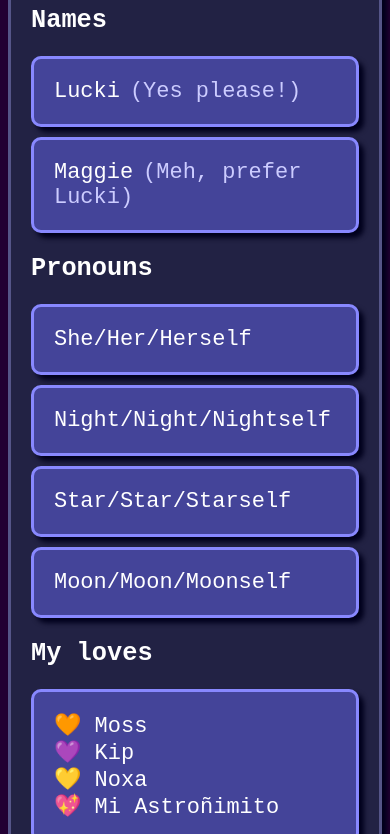
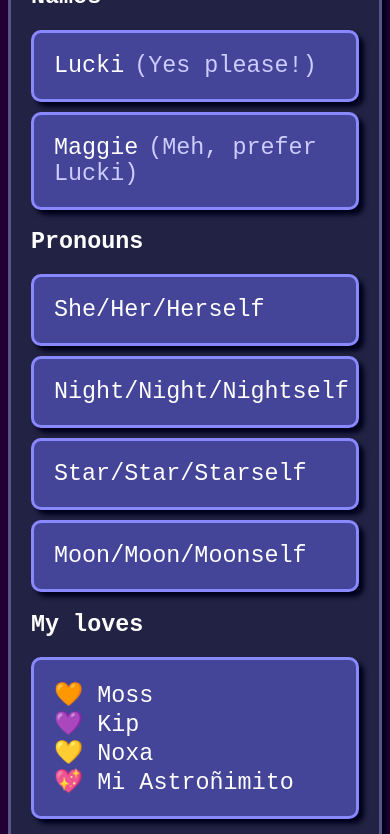
Before and after one commit to labbo-lab/aboutme, a plain HTML site: page index.html in a window 390 px wide. Shown: the part 198-1032 px from the top of the page. Drawn offline with Linux system fonts and the light colour scheme.

Commit message:
Update style.css

```diff
--- a/style.css
+++ b/style.css
@@ -39,7 +39,6 @@ body {
 }
 
 .section {
-  font-size: 17px;
   margin-bottom: 10px;
   color: white;
   padding: 20px;
@@ -91,8 +90,13 @@ body {
   float: right;
 }
 
-@media (max-width: 400px) {
-  .section {
-    font-size: 130%;
+@media (max-aspect-ratio: 3/4) {
+    * {
+    font-size: 6vw;
   }
 }
+@media (min-aspect-ratio: 4/3) {
+    * {
+    font-size: 100%;
+  }
+}
```
